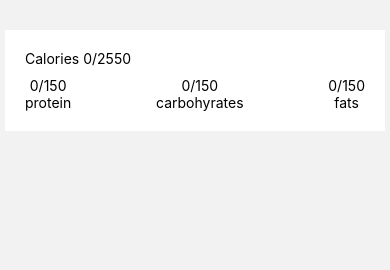
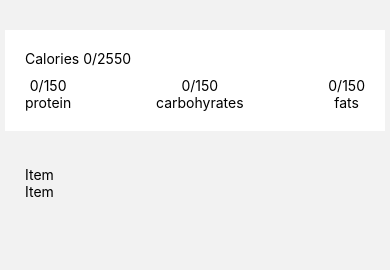
Before and after one commit to taariqnazar/macro-app, a React Native app: screen /Diary in a window 390 px wide. Shown: the top 270 px of the page. Built offline with nearby package versions, Linux system fonts and the light colour scheme.

Commit message:
Added Food Diary still working on being able to display food items

```diff
--- /dev/null
+++ b/src/components/FoodDiary.tsx
@@ -0,0 +1,38 @@
+import * as React from "react"
+import { View, Text, StyleSheet } from "react-native"
+
+import { meals } from "../data/data"
+
+export default function FoodDiary() {
+    return(
+        <View style = {styles.container}>
+        {meals.map((meal, index) => (
+            <Meal meal={meal} />
+        ))}
+        </View>
+      )
+}
+
+function Meal({meal}){
+    return(
+        <View>
+            <Text>Item</Text>
+        </View>
+    )
+}
+
+const styles = StyleSheet.create({
+    container: {
+    padding: 20,
+    margin: 5,
+    marginTop: 10
+    },
+    macrosContainer: {
+        flexDirection: 'row',
+        justifyContent: 'space-between',
+        marginTop: 10,
+    },
+    macro: {
+        alignItems: 'center'
+    }
+})
--- a/src/components/Overview.tsx
+++ b/src/components/Overview.tsx
@@ -1,6 +1,6 @@
 import * as React from "react"
 import { View, Text, StyleSheet } from 'react-native';
-
+import { caloriesFromMacro } from "../utils/utils"
 // Example data
 import { data } from "../data/data"
 
@@ -35,9 +35,6 @@ const Total = ({done, total}) => {
           )
 }
 
-function caloriesFromMacro(protein, carbohydrates, fat) {
-    return 4*protein + 4*carbohydrates + 9*fat
-}
 
 const styles = StyleSheet.create({
     container: {
--- a/src/data/data.ts
+++ b/src/data/data.ts
@@ -16,3 +16,26 @@ export const data = {
         }
     }
 }
+
+// Meals is a list of meal
+// meal is a list of food items
+const item = {
+    id: 0,
+    name: 'Popsicle',
+    macronutrients: {
+        protein: 20,
+        carbohyrates: 40,
+        fat: 2
+    }
+}
+const meal1 = {
+    items: [item, item]
+}
+const meal2 = {
+    items: [item, item, item]
+}
+
+export const meals = [
+    meal1,
+    meal2
+]
--- a/src/pages/DiaryScreen.tsx
+++ b/src/pages/DiaryScreen.tsx
@@ -1,10 +1,12 @@
-import { View, Text } from 'react-native';
+import { View, Text, StyleSheet } from 'react-native';
 import Overview from '../components/Overview'
+import FoodDiary from '../components/FoodDiary'
 
 export default function DiaryScreen({ navigation }) {
     return (
             <View>
                 <Overview />
+                <FoodDiary />
             </View>
            )
 };
--- /dev/null
+++ b/src/utils/utils.ts
@@ -0,0 +1,3 @@
+export function caloriesFromMacro(protein, carbohydrates, fat) {
+    return 4*protein + 4*carbohydrates + 9*fat
+}
```
